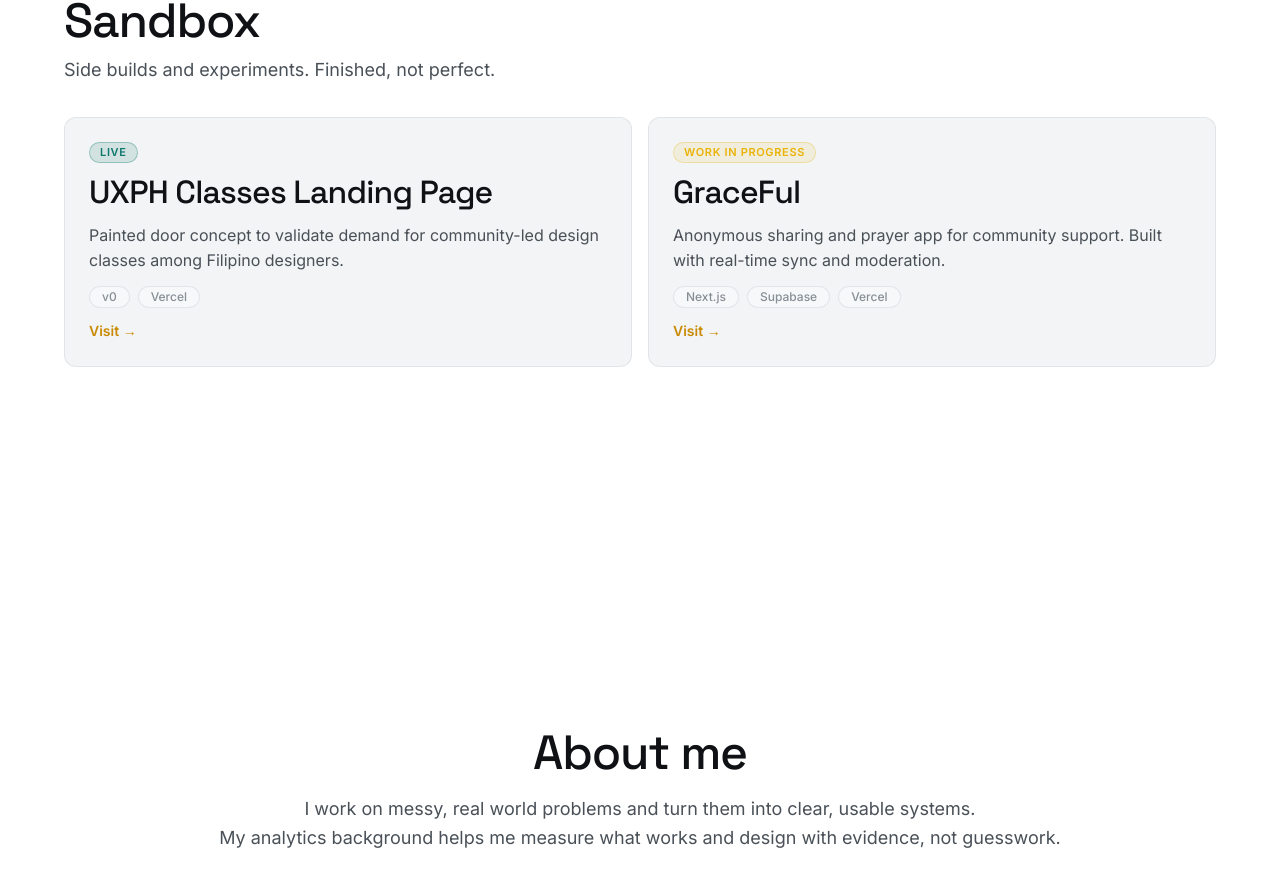
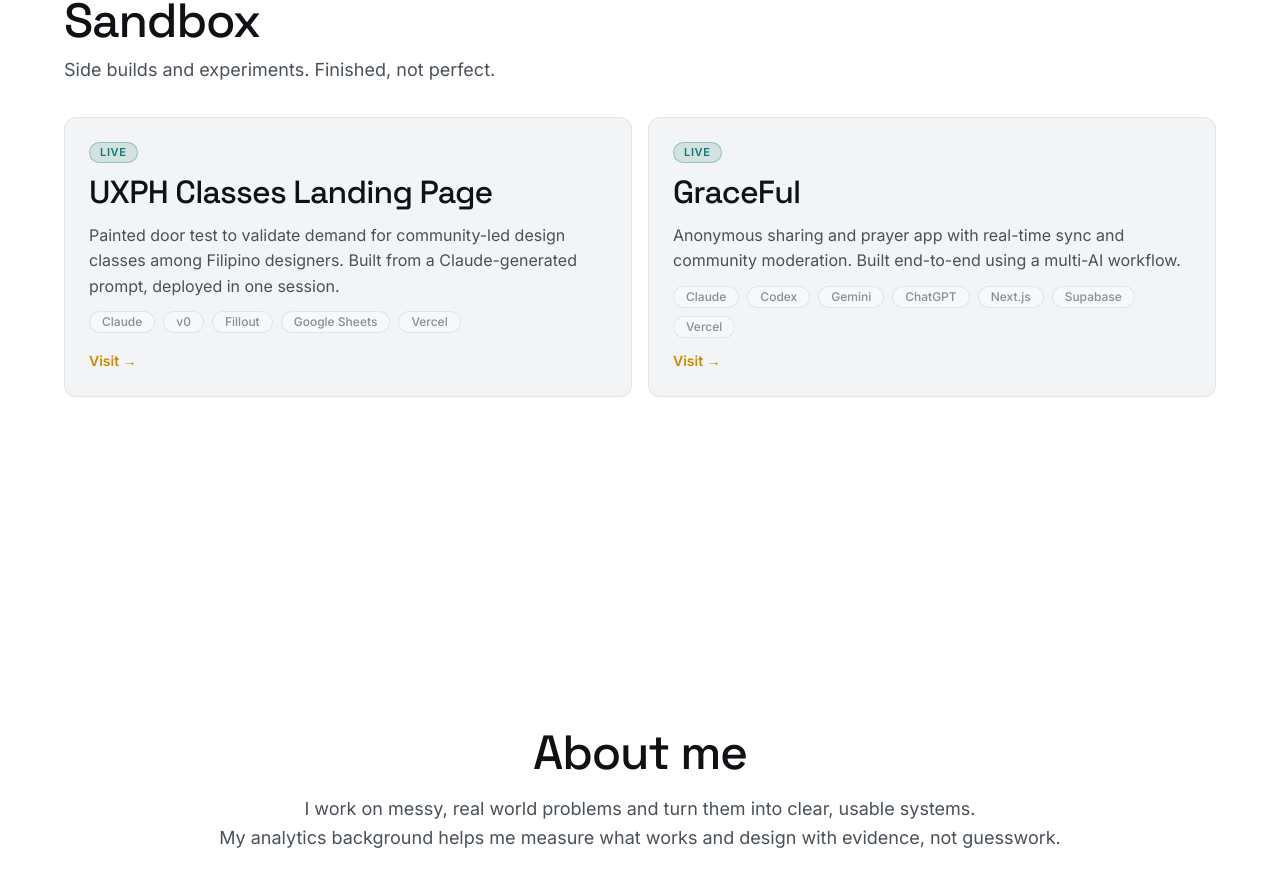
Before and after one commit to ckjo1991/ckjobcena-portfolio, a React (Vite) app: page / in a window 1280 px wide. Shown: the part 1560-2444 px from the top of the page. Built offline with nearby package versions, Linux system fonts and the light colour scheme.

Commit message:
update sandbox: mark both projects live, enrich tools list

```diff
--- a/src/shared/data/portfolio-data.js
+++ b/src/shared/data/portfolio-data.js
@@ -63,8 +63,8 @@ export const sandboxProjects = [
     id: 'uxph-classes',
     title: 'UXPH Classes Landing Page',
     description:
-      'Painted door concept to validate demand for community-led design classes among Filipino designers.',
-    tools: ['v0', 'Vercel'],
+      'Painted door test to validate demand for community-led design classes among Filipino designers. Built from a Claude-generated prompt, deployed in one session.',
+    tools: ['Claude', 'v0', 'Fillout', 'Google Sheets', 'Vercel'],
     status: 'live',
     href: 'https://v0-uxph-landing-page.vercel.app/',
   },
@@ -72,9 +72,9 @@ export const sandboxProjects = [
     id: 'graceful',
     title: 'GraceFul',
     description:
-      'Anonymous sharing and prayer app for community support. Built with real-time sync and moderation.',
-    tools: ['Next.js', 'Supabase', 'Vercel'],
-    status: 'wip',
+      'Anonymous sharing and prayer app with real-time sync and community moderation. Built end-to-end using a multi-AI workflow.',
+    tools: ['Claude', 'Codex', 'Gemini', 'ChatGPT', 'Next.js', 'Supabase', 'Vercel'],
+    status: 'live',
     href: 'https://graceful-space.vercel.app',
   },
 ]
```
